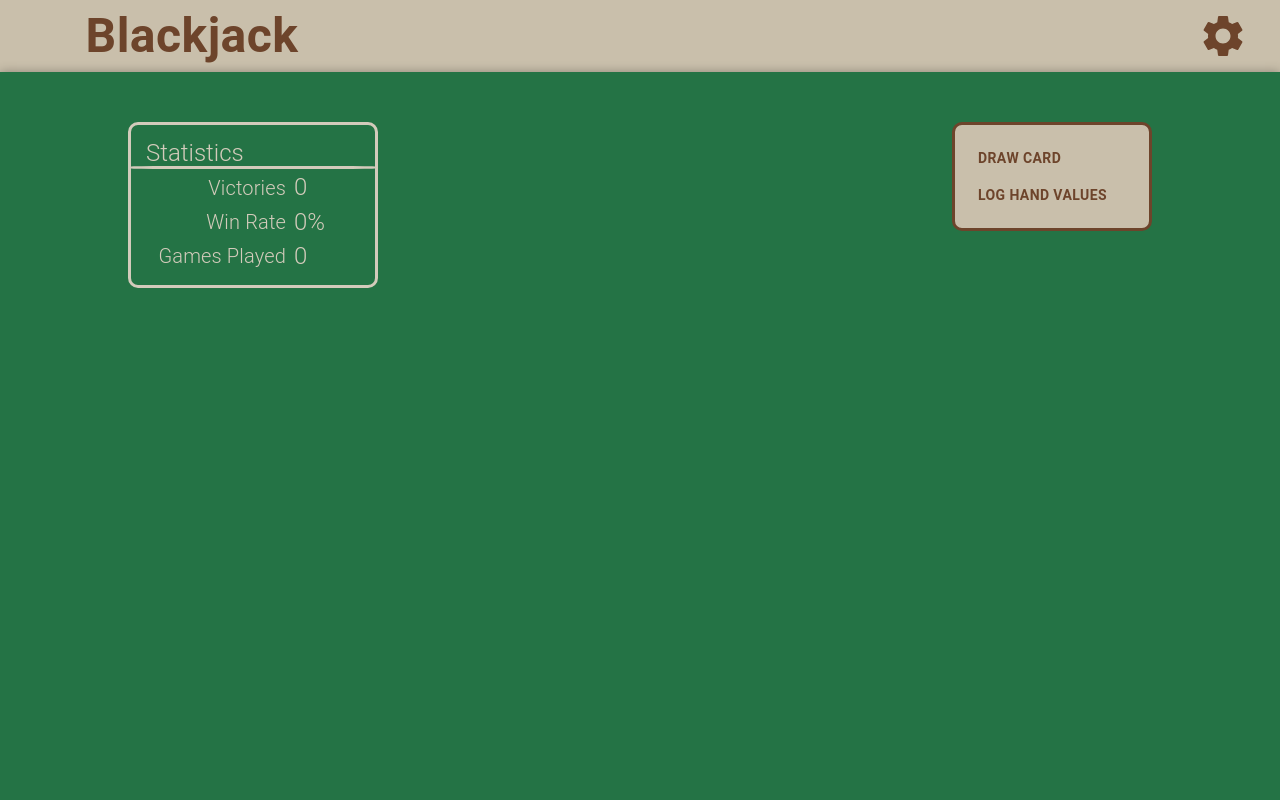
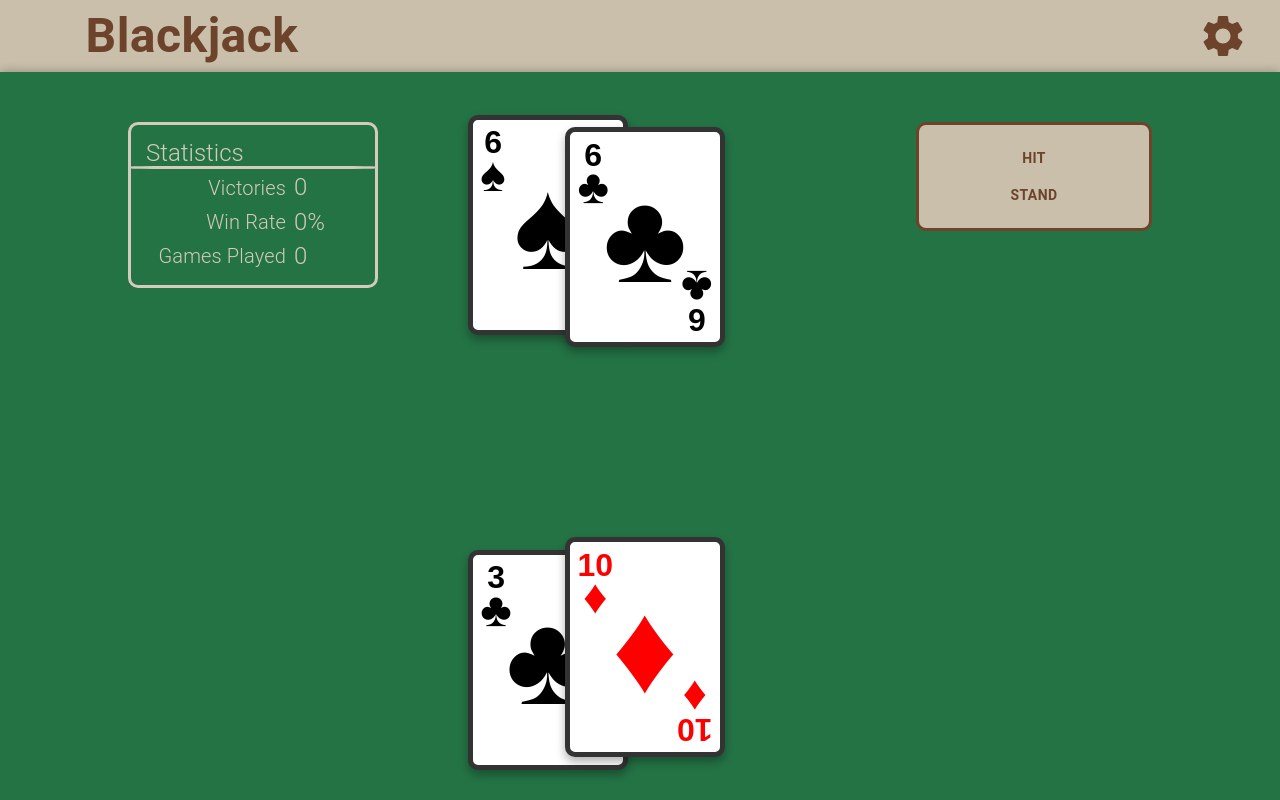
Before and after one commit to EthanNguyen-Tu/Blackjack, a React (Create React App) app: page / in a window 1280 px wide. Both pictures are taken after a click on the button "START". Shown: the top 800 px of the page. Built offline with nearby package versions, Linux system fonts and the light colour scheme.

Commit message:
feat(Blackjack): Basic Blackjack game logic

```diff
--- a/src/App.tsx
+++ b/src/App.tsx
@@ -6,11 +6,13 @@ import { AppBar, Toolbar, Typography } from "@mui/material";
 import Table from "./shared/components/Table/Table.tsx";
 import Blackjack from "./shared/components/Blackjack/Blackjack.tsx";
 import { GameContextProvider } from "./shared/providers/GameContextProvider.tsx";
+import { DeckOfCards } from "./shared/components/PlayingCard/DeckOfCards.ts";
 
 function App() {
     const [showAllCards, setShowAllCards] = useState(true);
     const [statsMenuVisibility, setStatsMenuVisibility] =
         useState<boolean>(true);
+    const [deck, setDeck] = useState(new DeckOfCards());
 
     const toggleAllCards = () => setShowAllCards(!showAllCards);
     const toggleStatsMenu = () => setStatsMenuVisibility(!statsMenuVisibility);
@@ -44,6 +46,7 @@ function App() {
                     <Table
                         game={
                             <Blackjack
+                                deck={deck}
                                 statsMenuVisibility={statsMenuVisibility}
                             />
                         }
--- a/src/shared/components/Blackjack/Blackjack.tsx
+++ b/src/shared/components/Blackjack/Blackjack.tsx
@@ -1,31 +1,124 @@
 import { Grid } from "@mui/system";
 import "./Blackjack.css";
-import React, { useState } from "react";
+import React, { useRef, useState } from "react";
 import { HandOfCards } from "../HandOfCards/HandOfCards.ts";
-import { DeckOfCards } from "../PlayingCard/DeckOfCards.ts";
 import DecisionPanel from "../DecisionPanel/DecisionPanel.tsx";
 import StatisticsMenu from "../StatisticsMenu/StatisticsMenu.tsx";
 import { useGameContext } from "../../hooks/useGameContext.ts";
 import HandOfCardsDisplay, {
     HandOfCardsVariants,
 } from "../HandOfCards/HandOfCardsDisplay.tsx";
+import { DeckOfCards } from "../PlayingCard/DeckOfCards.ts";
 
-function Blackjack({ statsMenuVisibility }) {
+export enum BlackjackState {
+    START = "Game Start",
+    PLAYER_TURN = "Player's Turn",
+    PLAYER_HIT = "Player Hits",
+    DEALER_TURN = "Dealer's Turn",
+    DEALER_HIT = "Dealer Hits",
+    END = "Game End",
+    NEW_ROUND = "Next Round",
+}
+
+interface BlackjackProps {
+    deck: DeckOfCards;
+    statsMenuVisibility: boolean;
+    soft17: boolean;
+}
+
+function Blackjack(props: BlackjackProps) {
+    const { deck, statsMenuVisibility, soft17 } = props;
+    const { victories, totalGames, setVictories, setTotalGames } =
+        useGameContext();
+
+    const dealerHand = useRef<HandOfCards>(new HandOfCards()).current;
+    const playerHand = useRef<HandOfCards>(new HandOfCards()).current;
+    const gameState = useRef<BlackjackState>(BlackjackState.START);
+
     const [dealerCards, setDealerCards] = useState<string[]>([]);
     const [playerCards, setPlayerCards] = useState<string[]>([]);
-    const [dealerHand] = useState<HandOfCards>(new HandOfCards());
-    const [playerHand] = useState<HandOfCards>(new HandOfCards());
 
-    const { victories, totalGames } = useGameContext();
-
-    const deck = new DeckOfCards();
-
-    if (playerHand.getHandValue() > 21) {
+    const clearCards = () => {
+        console.log("Clearing Cards");
         dealerHand.clear();
         playerHand.clear();
         setDealerCards([]);
         setPlayerCards([]);
-    }
+    };
+
+    const logHands = () => {
+        console.log(
+            "Dealer Hand Value:",
+            dealerHand.getHandValue(),
+            "\nPlayer Hand Value:",
+            playerHand.getHandValue()
+        );
+    };
+
+    const checkPlayerVictory = (playerValue, dealerValue) =>
+        dealerValue > 21 || (playerValue <= 21 && playerValue > dealerValue);
+
+    const checkDealerDraws = (dealerValue) =>
+        soft17 && dealerHand.getHasAce() ? dealerValue <= 17 : dealerValue < 17;
+
+    const evaluateGame = () => {
+        console.log("\nEvaluating Game State:", gameState);
+        switch (gameState.current) {
+            case BlackjackState.START:
+                for (let i = 0; i < 2; i++) {
+                    dealerHand.addCard(deck.drawCard());
+                    playerHand.addCard(deck.drawCard());
+                }
+                setDealerCards([...dealerHand.getHand()]);
+                setPlayerCards([...playerHand.getHand()]);
+                gameState.current = BlackjackState.PLAYER_TURN;
+                logHands();
+                break;
+            case BlackjackState.PLAYER_HIT:
+                playerHand.addCard(deck.drawCard());
+                setPlayerCards([...playerHand.getHand()]);
+                if (playerHand.getHandValue() > 21) {
+                    gameState.current = BlackjackState.END;
+                    evaluateGame();
+                } else {
+                    gameState.current = BlackjackState.PLAYER_TURN;
+                }
+                logHands();
+                break;
+            case BlackjackState.DEALER_TURN:
+                gameState.current = checkDealerDraws(dealerHand.getHandValue())
+                    ? BlackjackState.DEALER_HIT
+                    : BlackjackState.END;
+                logHands();
+                evaluateGame();
+                break;
+            case BlackjackState.DEALER_HIT:
+                dealerHand.addCard(deck.drawCard());
+                setDealerCards([...dealerHand.getHand()]);
+                gameState.current = BlackjackState.DEALER_TURN;
+                logHands();
+                evaluateGame();
+                break;
+            case BlackjackState.END:
+                if (setTotalGames && setVictories) {
+                    setTotalGames(totalGames + 1);
+
+                    if (
+                        checkPlayerVictory(
+                            playerHand.getHandValue(),
+                            dealerHand.getHandValue()
+                        )
+                    ) {
+                        setVictories(victories + 1);
+                    }
+                }
+                logHands();
+                break;
+            case BlackjackState.NEW_ROUND:
+                clearCards();
+                gameState.current = BlackjackState.START;
+        }
+    };
 
     return (
         <Grid
@@ -36,11 +129,8 @@ function Blackjack({ statsMenuVisibility }) {
             style={{ height: "85%" }}
         >
             <DecisionPanel
-                deck={deck}
-                dealerHand={dealerHand}
-                playerHand={playerHand}
-                setDealerHand={setDealerCards}
-                setPlayerHand={setPlayerCards}
+                gameState={gameState}
+                evaluateGame={evaluateGame}
                 sx={{
                     position: "absolute",
                     top: "50px",
@@ -49,8 +139,6 @@ function Blackjack({ statsMenuVisibility }) {
             />
             <StatisticsMenu
                 visible={statsMenuVisibility}
-                total_games={totalGames}
-                victories={victories}
                 sx={{
                     position: "absolute",
                     top: "50px",
@@ -65,7 +153,7 @@ function Blackjack({ statsMenuVisibility }) {
             >
                 {dealerHand && (
                     <HandOfCardsDisplay
-                        variant={HandOfCardsVariants.Dealer}
+                        variant={HandOfCardsVariants.DEALER}
                         hand={dealerCards}
                     />
                 )}
@@ -78,7 +166,7 @@ function Blackjack({ statsMenuVisibility }) {
             >
                 {playerHand && (
                     <HandOfCardsDisplay
-                        variant={HandOfCardsVariants.Player}
+                        variant={HandOfCardsVariants.PLAYER}
                         hand={playerCards}
                     />
                 )}
--- a/src/shared/components/DecisionPanel/DecisionPanel.tsx
+++ b/src/shared/components/DecisionPanel/DecisionPanel.tsx
@@ -1,45 +1,39 @@
 import { Button } from "@mui/material";
-import { Grid } from "@mui/system";
-import React, { useState } from "react";
+import { Stack } from "@mui/system";
+import React, { RefObject } from "react";
 import "./DecisionPanel.css";
-import { HandOfCards } from "../HandOfCards/HandOfCards.ts";
-import { DeckOfCards } from "../PlayingCard/DeckOfCards.ts";
+import { BlackjackState } from "../Blackjack/Blackjack.tsx";
 
 interface DecisionPanelProps {
-    deck: DeckOfCards;
-    dealerHand: HandOfCards;
-    playerHand: HandOfCards;
-    setDealerHand: React.Dispatch<React.SetStateAction<string[]>>;
-    setPlayerHand: React.Dispatch<React.SetStateAction<string[]>>;
+    gameState: RefObject<BlackjackState>;
+    evaluateGame: Function;
     sx?: Object;
 }
 
 function DecisionPanel(props: DecisionPanelProps) {
-    const { deck, dealerHand, playerHand, setDealerHand, setPlayerHand, sx } =
-        props;
+    const { gameState, evaluateGame, sx } = props;
 
     const handleStart = () => {
-        for (let i = 0; i < 2; i++) {
-            dealerHand.addCard(deck.drawCard());
-            playerHand.addCard(deck.drawCard());
-        }
-        setDealerHand([...dealerHand.getHand()]);
-        setPlayerHand([...playerHand.getHand()]);
+        evaluateGame();
     };
 
-    const drawCard = () => {
-        playerHand.addCard(deck.drawCard());
-        setPlayerHand([...playerHand.getHand()]);
+    const handleHit = () => {
+        gameState.current = BlackjackState.PLAYER_HIT;
+        evaluateGame();
     };
 
-    const logHandValues = () => {
-        console.log("Dealer Hand", dealerHand?.getHandValue());
-        console.log("Player Hand", playerHand?.getHandValue());
+    const handleStand = () => {
+        gameState.current = BlackjackState.DEALER_TURN;
+        evaluateGame();
+    };
+
+    const handleNextGame = () => {
+        gameState.current = BlackjackState.NEW_ROUND;
+        evaluateGame();
     };
 
     return (
-        <Grid
-            container
+        <Stack
             spacing={0}
             sx={{
                 padding: "15px",
@@ -53,33 +47,45 @@ function DecisionPanel(props: DecisionPanelProps) {
             alignItems="center"
             justifyItems="center"
         >
-            <Grid size={12}>
-                {(playerHand.getHand().length === 0 &&
-                    dealerHand.getHand().length === 0 && (
+            {(gameState.current === BlackjackState.START && (
                 <Button
                     onClick={handleStart}
-                            sx={{ color: "primary.contrastText" }}
+                    sx={{ color: "primary.contrastText", width: "100%" }}
                 >
                     Start
                 </Button>
-                    )) || (
+            )) ||
+                (gameState.current === BlackjackState.END && (
                     <Button
-                        onClick={drawCard}
-                        sx={{ color: "primary.contrastText" }}
+                        onClick={handleNextGame}
+                        sx={{ color: "primary.contrastText", width: "100%" }}
                     >
-                        Draw Card
+                        Next Game
                     </Button>
-                )}
-            </Grid>
-            <Grid size={12}>
+                )) ||
+                (gameState.current === BlackjackState.PLAYER_TURN && (
+                    <Stack>
                         <Button
-                    onClick={logHandValues}
-                    sx={{ color: "primary.contrastText" }}
+                            onClick={handleHit}
+                            sx={{
+                                color: "primary.contrastText",
+                                width: "100%",
+                            }}
                         >
-                    Log Hand Values
+                            Hit
                         </Button>
-            </Grid>
-        </Grid>
+                        <Button
+                            onClick={handleStand}
+                            sx={{
+                                color: "primary.contrastText",
+                                width: "100%",
+                            }}
+                        >
+                            Stand
+                        </Button>
+                    </Stack>
+                ))}
+        </Stack>
     );
 }
 
```
Lines whose indentation alone changed are shown as unchanged.
